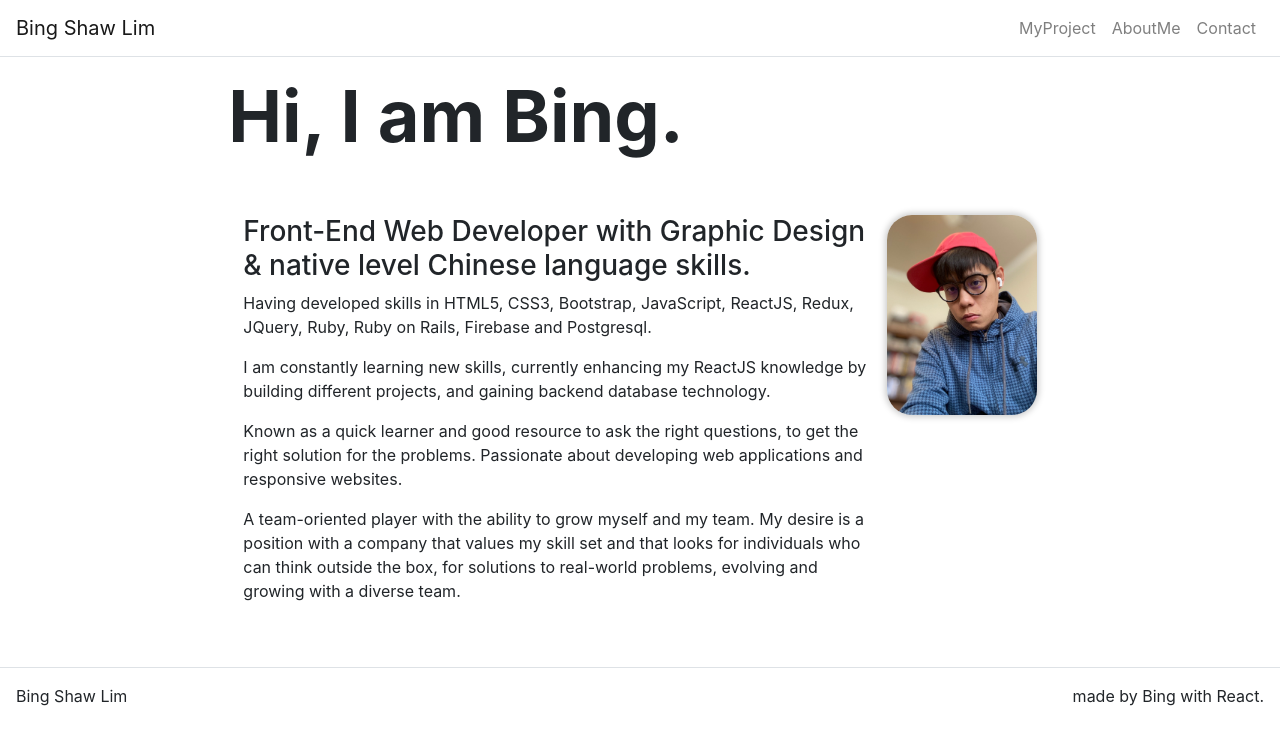
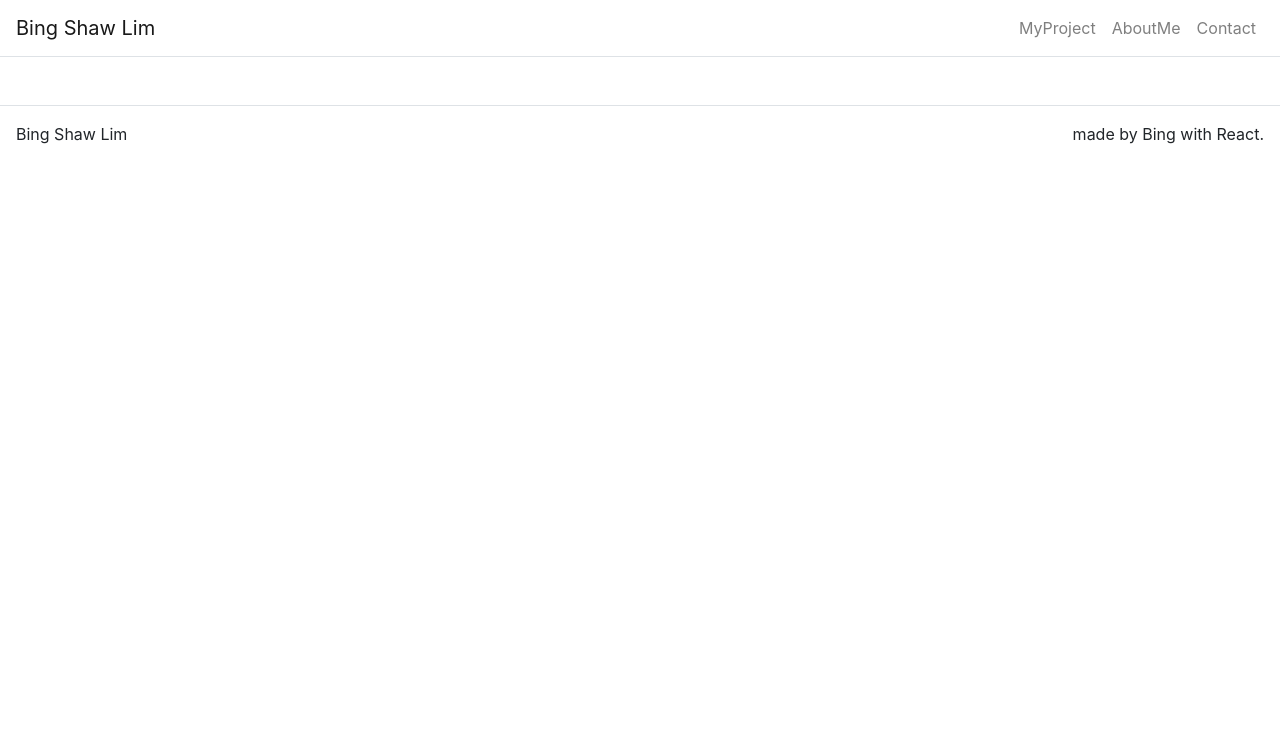
Before and after one commit to BingShawLim/portfolio, a React (Create React App) app: page /about in a window 1280 px wide. Shown: the top 744 px of the page. Built offline with nearby package versions, Linux system fonts and the light colour scheme.

Commit message:
adjust routes format

```diff
--- a/src/App.js
+++ b/src/App.js
@@ -45,15 +45,15 @@ class App extends React.Component {
           <Navbar.Collapse id="navbar-toggle">
             <Nav className="ml-auto">
               <Link className="nav-link" to="/portfolio">MyProject</Link>
-              <Link className="nav-link" to="/about">AboutMe</Link>
-              <Link className="nav-link" to="/contact">Contact</Link>
+              <Link className="nav-link" to="/portfolio/about">AboutMe</Link>
+              <Link className="nav-link" to="/portfolio/contact">Contact</Link>
             </Nav>
           </Navbar.Collapse>
           </Navbar>
           <Route path="/" exact render={()=> <Home title={this.state.home.title} subTitle={this.state.home.subTitle} words={this.state.home.words}/>} />
           <Route path="/portfolio" exact render={()=> <Home title={this.state.home.title} subTitle={this.state.home.subTitle} words={this.state.home.words}/>} />
-          <Route path="/about" exact render={()=> <About title={this.state.about.title} subTitle={this.state.about.subTitle} />} />
-          <Route path="/contact" exact render={()=> <Contact title={this.state.contact.title} />} />
+          <Route path="/portfolio/about" exact render={()=> <About title={this.state.about.title} subTitle={this.state.about.subTitle} />} />
+          <Route path="/portfolio/contact" exact render={()=> <Contact title={this.state.contact.title} />} />
 
           <Footer />
         </Container>
```
